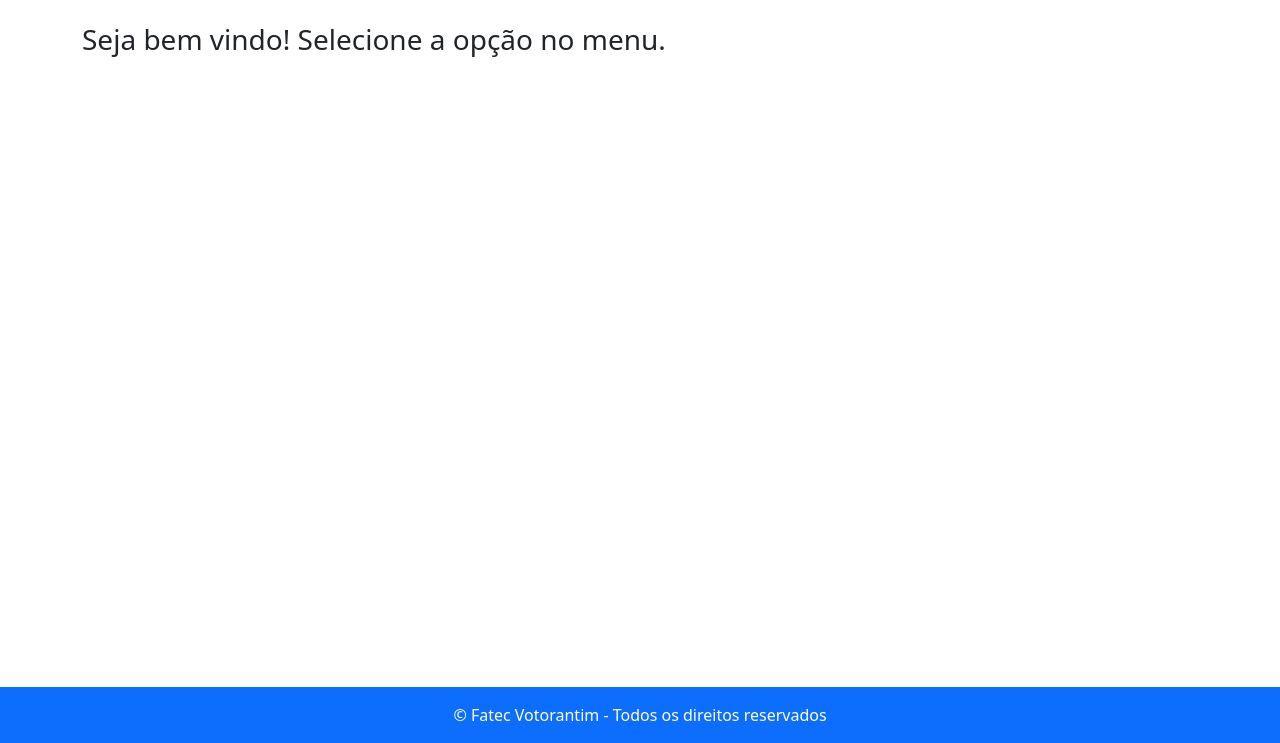
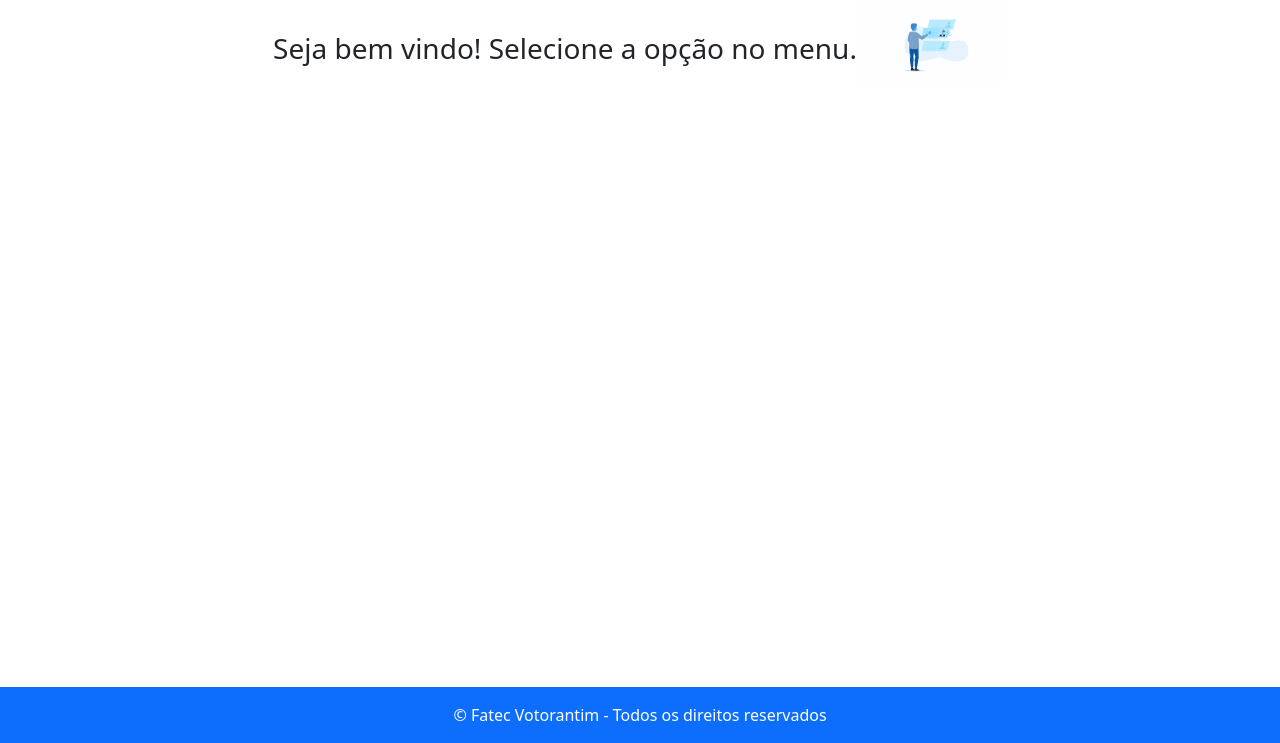
Before and after one commit to fatec-votorantim/backendRESTMongodb, a website: page public/menu.html in a window 1280 px wide. Shown: the part 57-800 px from the top of the page. Drawn offline with nearby package versions, Linux system fonts and the light colour scheme.

Commit message:
img no menu

```diff
--- a/public/menu.html
+++ b/public/menu.html
@@ -34,8 +34,9 @@
       </div>
     </div>
   </nav>
-  <div class="container">
+  <div class="container d-flex justify-content-center align-items-center">
     <h3 class="mt-4">Seja bem vindo! Selecione a opção no menu.</h3>
+    <img src="images/menu.gif" title="Selecione no menu" alt="Selecione no menu"  />
   </div>
   <footer class="bg-primary text-white text-center py-3 position-fixed fixed-bottom">
     &copy; Fatec Votorantim - Todos os direitos reservados
```
Also changed, not shown: public/images/menu.gif (added).
